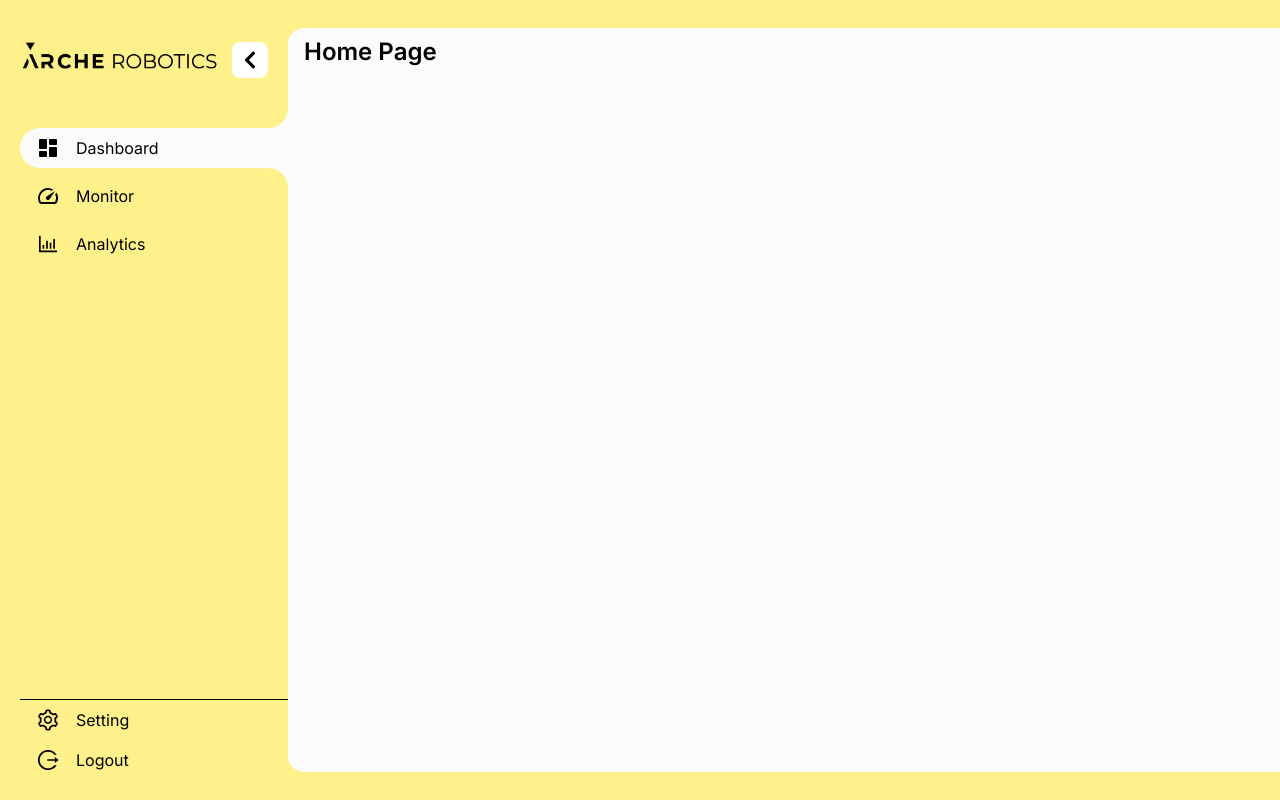
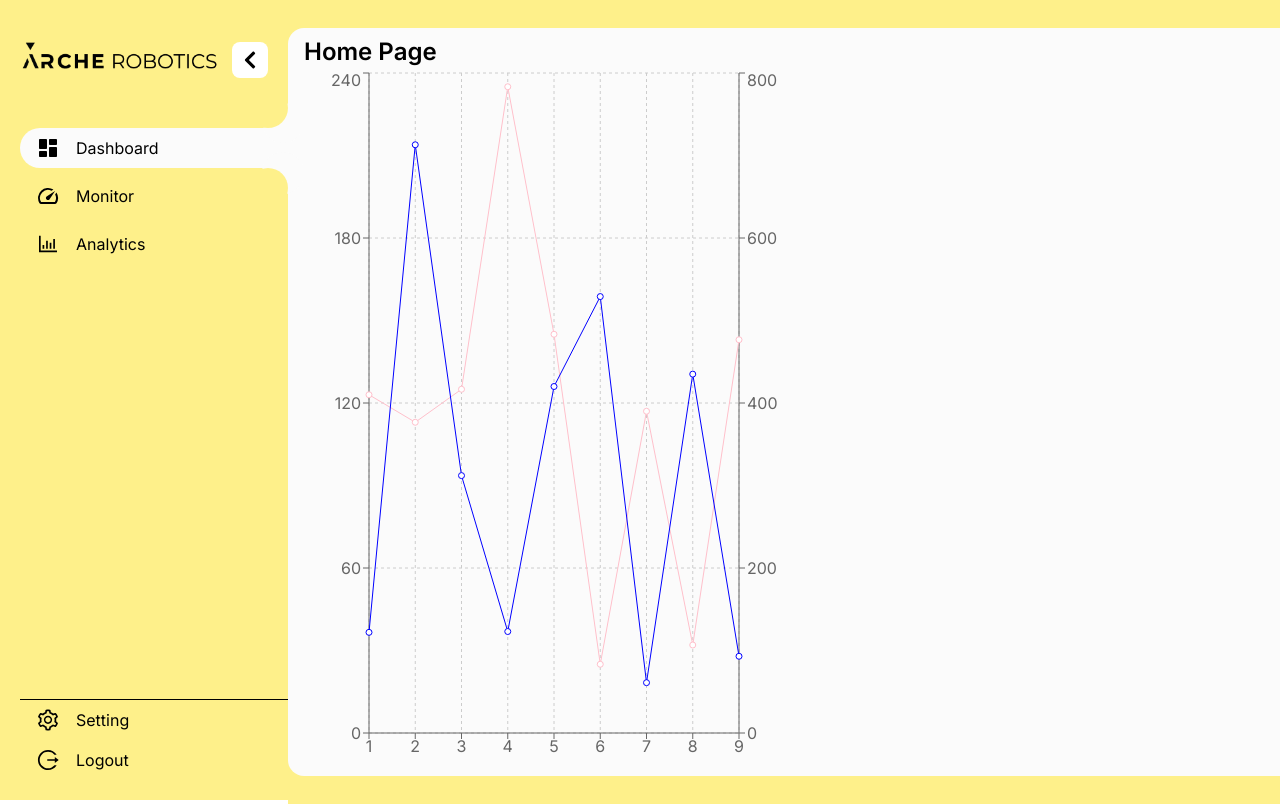
Before and after one commit to YePeOn7/robot_local_web_app, a Next.js app: page /dashboard in a window 1280 px wide. Built offline with nearby package versions, Linux system fonts and the light colour scheme.

Commit message:
add chart sample

```diff
--- a/package.json
+++ b/package.json
@@ -13,6 +13,7 @@
     "react": "^18",
     "react-dom": "^18",
     "react-icons": "^5.2.1",
+    "recharts": "^2.12.7",
     "roslib": "^1.4.1"
   },
   "devDependencies": {
--- a/src/app/dashboard/page.tsx
+++ b/src/app/dashboard/page.tsx
@@ -1,11 +1,13 @@
 import React from 'react'
 import Sidebar from '@/components/Sidebar'
+import SampleCharts from '@/components/SampleCharts'
 
 const Content = () => {
   return (
     <div className='py-7  bg-primary flex-1'>
       <div className="content bg-bgColor h-full rounded-l-2xl px-4 py-2">
         <h1 className="text-2xl font-semibold"> Home Page</h1>
+        <SampleCharts/>
       </div>
     </div>
   )
--- /dev/null
+++ b/src/components/SampleCharts.tsx
@@ -0,0 +1,42 @@
+'use client'
+import React from 'react';
+import {
+    LineChart, Line, XAxis,
+    YAxis, CartesianGrid
+} from 'recharts';
+
+const SampleCharts = () => {
+
+    // Sample data
+    const data = [
+        { x: 1, y: 123, z: 122 },
+        { x: 2, y: 113, z: 713 },
+        { x: 3, y: 125, z: 312 },
+        { x: 4, y: 235, z: 123 },
+        { x: 5, y: 145, z: 420 },
+        { x: 6, y: 25, z: 529 },
+        { x: 7, y: 117, z: 61 },
+        { x: 8, y: 32, z: 435 },
+        { x: 9, y: 143, z: 93 },
+    ];
+
+
+    return (
+        <LineChart width={500}
+            height={700} data={data}>
+            <CartesianGrid strokeDasharray="3 3" />
+            <XAxis dataKey="x" />
+            <YAxis yAxisId="left-axis" />
+            <YAxis yAxisId="right-axis"
+                orientation="right" />
+            <Line yAxisId="left-axis"
+                type="dashed" dataKey="y"
+                stroke="pink" />
+            <Line yAxisId="right-axis"
+                type="dashed" dataKey="z"
+                stroke="blue" />
+        </LineChart>
+    );
+}
+
+export default SampleCharts;
```
Also changed, not shown: 1 other file (tests, documents, lock files or other folders).
